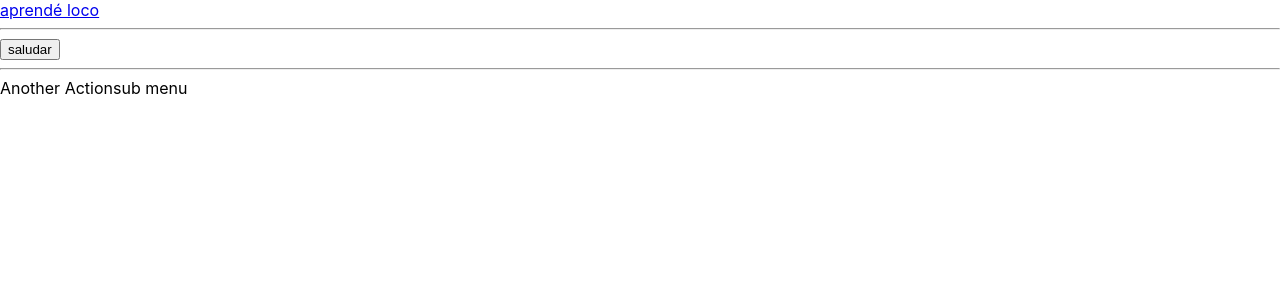
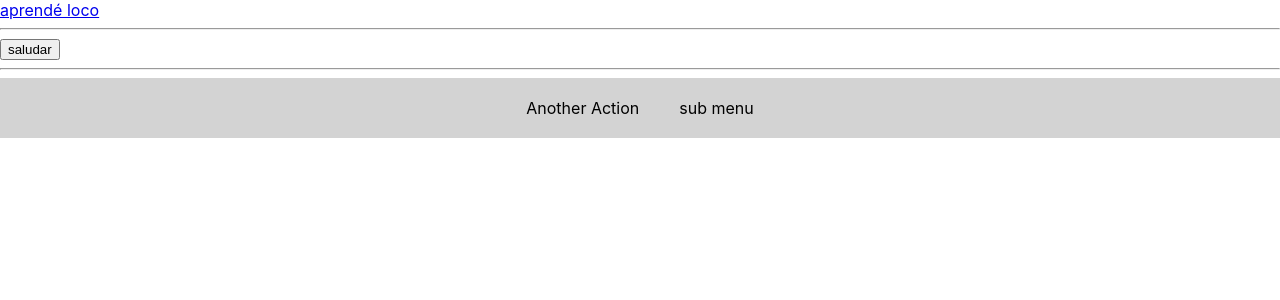
Before and after one commit to FacuLemo/efi-reactjs-1, a React (Create React App) app: page / in a window 1280 px wide. Shown: the top 300 px of the page. Built offline with nearby package versions, Linux system fonts and the light colour scheme.

Commit message:
a little bit of progress on the menu component

```diff
--- a/public/index.html
+++ b/public/index.html
@@ -2,19 +2,16 @@
 <html lang="en">
   <head>
     <meta charset="utf-8" />
-    <link rel="icon" href="%PUBLIC_URL%/favicon.ico" />
     <meta name="viewport" content="width=device-width, initial-scale=1" />
     <meta name="theme-color" content="#000000" />
     <meta
       name="description"
       content="Web site created using create-react-app"
     />
-    <link rel="apple-touch-icon" href="%PUBLIC_URL%/logo192.png" />
     <!--
       manifest.json provides metadata used when your web app is installed on a
       user's mobile device or desktop. See https://developers.google.com/web/fundamentals/web-app-manifest/
     -->
-    <link rel="manifest" href="%PUBLIC_URL%/manifest.json" />
     <!--
       Notice the use of %PUBLIC_URL% in the tags above.
       It will be replaced with the URL of the `public` folder during the build.
--- a/src/App.js
+++ b/src/App.js
@@ -1,5 +1,5 @@
 import Test from "./components/test";
-import Menu from "./components/menu"
+import Menu from "./components/menu/menu"
 
 
 function App() {
--- a/src/components/menu.js
+++ /dev/null
@@ -1,44 +0,0 @@
-import { Component } from "react";
-
-class Menu extends Component{
-    constructor(props){
-        super(props)
-        this.state = {
-            //algo:props.algo
-        }
-
-    }
-    render(){
-        const {configColor,idFirstNivel,menuItems} = this.props.data
-        console.log(configColor)
-        console.log(idFirstNivel)
-        console.log(menuItems)
-        // if ( menuItems==[] ) return null
-
-        //menuitems:[name, isFolder, id, idPadre]
-        //Mostrar PRIMERO los que idPadre=idFirstlevel
-        //Hacerle Flecha si isFolder=true
-        let itemsFirst=[]
-        for(let item of menuItems){
-            if(item.idPadre===idFirstNivel){
-                itemsFirst.push(item.name)
-            }
-        }
-
-        console.log(menuItems[0].name)
-
-        return(
-            <div>
-                {
-                   itemsFirst
-                }
-            </div>
-        )
-    }
-}
-
-Menu.defaultProps ={
-    //si es necesario
-}
-
-export default Menu
--- /dev/null
+++ b/src/components/menu/menu.css
@@ -0,0 +1,9 @@
+.header{
+    display: flex;
+    background-color: lightgrey;
+    justify-content: center;
+}
+.header p {
+    margin: 20px;
+}
+/* Este css debe ser sólo para los flexbox ya que los colores se le dan desde el componente */
--- /dev/null
+++ b/src/components/menu/menu.js
@@ -0,0 +1,59 @@
+import { Component } from "react";
+import "./menu.css";
+
+class Menu extends Component{
+
+    getFirstLevelItems(){ //retorna los objetos de primer nivel en una lista
+        let firstLevel=[]
+        let idFirstLevel = this.props.data.idFirstNivel
+        let items = this.props.data.menuItems;
+        for(let item of items){
+            if(item.idPadre===idFirstLevel){
+                firstLevel.push(item)
+            }
+        }
+        return firstLevel
+    }
+
+    handleClick(){
+        console.log('auch') //testeo
+    }
+
+    renderItemsNames(items,style){ //se recibe la lista de objetos y los estilos
+        //Es probable que esto deba ser reestructurado! soy un gil
+        let itemsNames=[]
+        for(let item of items){
+                itemsNames.push(item.name)
+        }
+        return ( //quizás cada elemento deba ser un componente a ser creado en vez de mapear los items
+        //sí!, y ese cosito tenga el estado de 'activo' para mostrar la otra ventana
+        //podemos trabajar fácil con los id de cada obj tmb
+            <div className={style} >
+            {itemsNames.map((name) => (
+               <p onClick={this.handleClick} >{name}</p>
+            ))}
+            </div>
+        )
+    }
+
+    render(){
+        //menuitems:[name, isFolder, id, idPadre]
+        //Mostrar PRIMERO los que idPadre=idFirstlevel
+        //Hacerle Flecha si isFolder=true
+        let firstLevel = this.getFirstLevelItems()
+
+        return(
+            <div>
+                {
+                    this.renderItemsNames(firstLevel,'header')
+                }
+            </div>
+        )
+    }
+}
+
+Menu.defaultProps ={
+    //si es necesario
+}
+
+export default Menu
```
